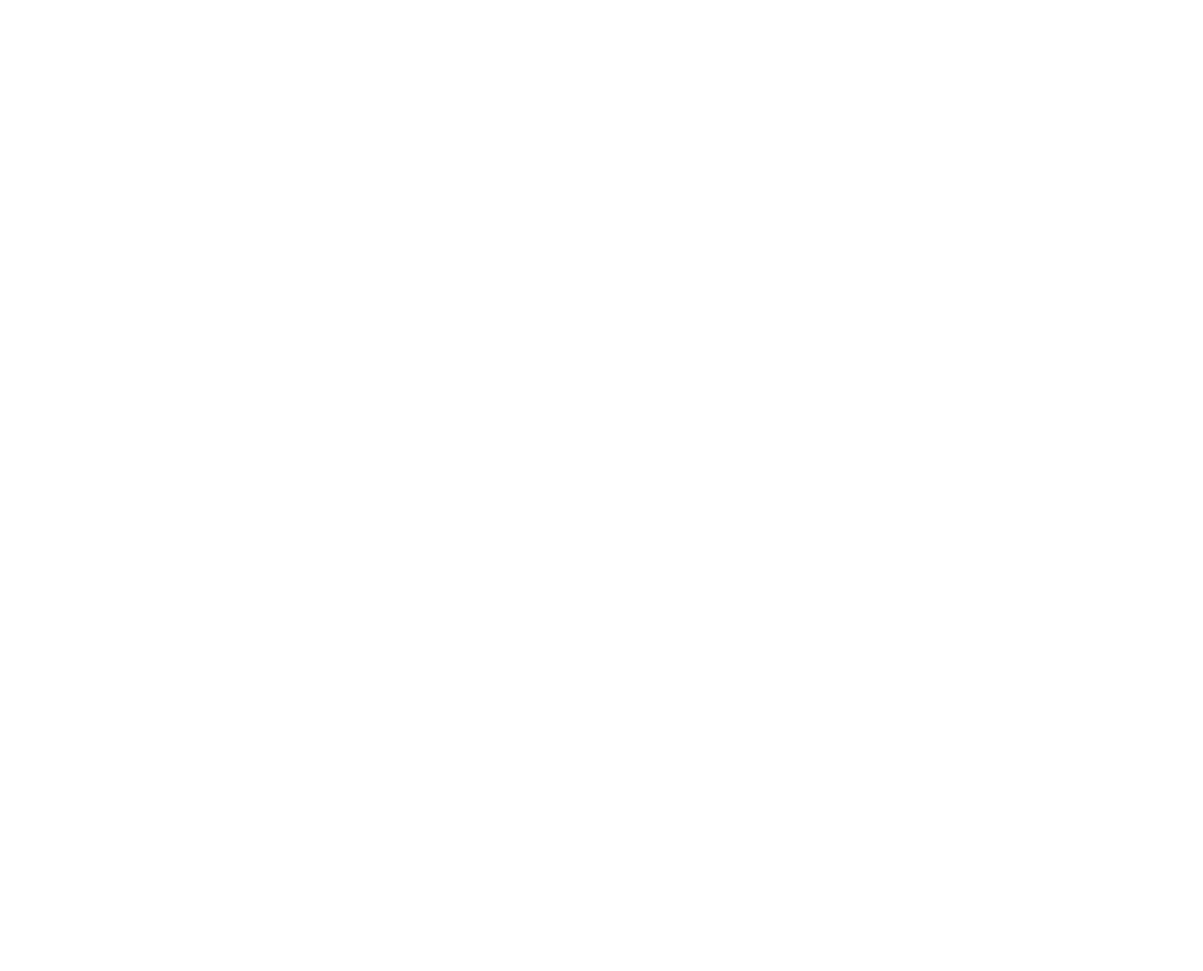
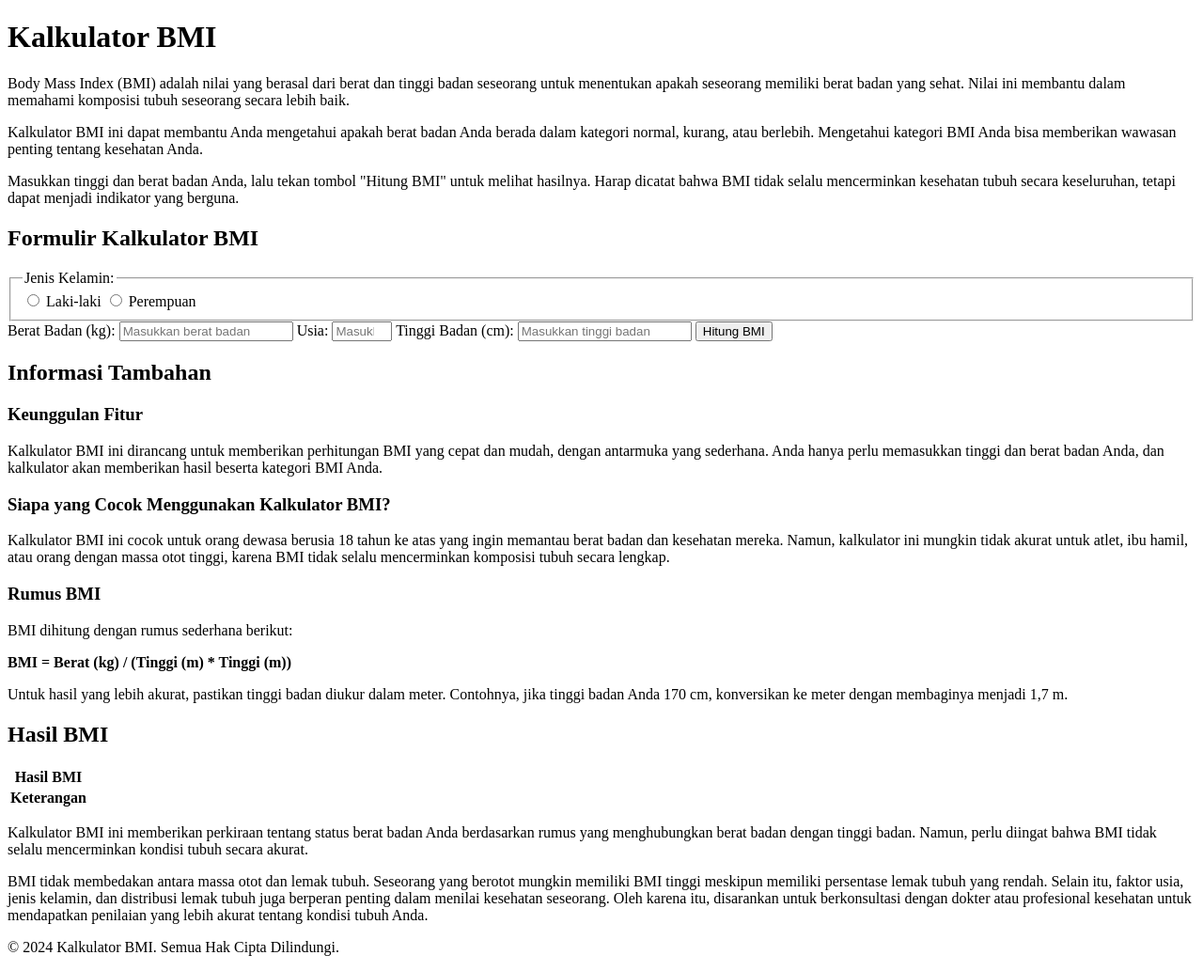
Before and after one commit to revou-fundamental-course/28-oct-24-Manasciel1, a plain HTML site: page index.html in a window 1280 px wide. Shown: the whole page at 94% size. Before the commit the page ends 800 px from the top, so only its background shows below. Drawn offline with Linux system fonts and the light colour scheme.

Commit message:
Add files via upload

```diff
--- a/index.html
+++ b/index.html
@@ -1,11 +1,125 @@
 <!DOCTYPE html>
 <html lang="en">
+
 <head>
     <meta charset="UTF-8">
     <meta name="viewport" content="width=device-width, initial-scale=1.0">
-    <title>Document</title>
+    <title>BMI Calculator</title>
+    <link rel="stylesheet" href="">
 </head>
+
 <body>
 
+    <header>
+        <h1>Kalkulator BMI</h1>
+        <p>Body Mass Index (BMI) adalah nilai yang berasal dari berat dan tinggi badan seseorang untuk menentukan apakah
+            seseorang memiliki berat badan yang sehat. Nilai ini membantu dalam memahami komposisi tubuh seseorang
+            secara lebih baik.</p>
+        <p>Kalkulator BMI ini dapat membantu Anda mengetahui apakah berat badan Anda berada dalam kategori normal,
+            kurang, atau berlebih. Mengetahui kategori BMI Anda bisa memberikan wawasan penting tentang kesehatan Anda.
+        </p>
+        <p>Masukkan tinggi dan berat badan Anda, lalu tekan tombol "Hitung BMI" untuk melihat hasilnya. Harap dicatat
+            bahwa BMI tidak selalu mencerminkan kesehatan tubuh secara keseluruhan, tetapi dapat menjadi indikator yang
+            berguna.</p>
+    </header>
+
+    <main>
+        <!-- Section Kalkulator -->
+        <section aria-labelledby="bmi-calculator">
+            <h2 id="bmi-calculator">Formulir Kalkulator BMI</h2>
+            <form id="bmi-form">
+                <fieldset>
+                    <legend>Jenis Kelamin:</legend>
+                    <label>
+                        <input type="radio" name="gender" value="male" required>
+                        Laki-laki
+                    </label>
+                    <label>
+                        <input type="radio" name="gender" value="female" required>
+                        Perempuan
+                    </label>
+                </fieldset>
+
+                <label for="weight">Berat Badan (kg):</label>
+                <input type="number" id="weight" name="weight" placeholder="Masukkan berat badan" required>
+
+                <label for="age">Usia:</label>
+                <input type="number" id="age" name="age" placeholder="Masukkan usia Anda" min="1" max="120" required>
+
+                <label for="height">Tinggi Badan (cm):</label>
+                <input type="number" id="height" name="height" placeholder="Masukkan tinggi badan" required>
+
+                <button type="button" id="calculate-btn">Hitung BMI</button>
+            </form>
+        </section>
+
+        <!-- Section Keterangan -->
+        <section aria-labelledby="bmi-info">
+            <h2 id="bmi-info">Informasi Tambahan</h2>
+
+            <article>
+                <h3>Keunggulan Fitur</h3>
+                <p>Kalkulator BMI ini dirancang untuk memberikan perhitungan BMI yang cepat dan mudah, dengan antarmuka
+                    yang sederhana. Anda hanya perlu memasukkan tinggi dan berat badan Anda, dan kalkulator akan
+                    memberikan hasil beserta kategori BMI Anda.</p>
+            </article>
+
+            <article>
+                <h3>Siapa yang Cocok Menggunakan Kalkulator BMI?</h3>
+                <p>Kalkulator BMI ini cocok untuk orang dewasa berusia 18 tahun ke atas yang ingin memantau berat badan
+                    dan kesehatan mereka. Namun, kalkulator ini mungkin tidak akurat untuk atlet, ibu hamil, atau orang
+                    dengan massa otot tinggi, karena BMI tidak selalu mencerminkan komposisi tubuh secara lengkap.</p>
+            </article>
+
+            <article>
+                <h3>Rumus BMI</h3>
+                <p>BMI dihitung dengan rumus sederhana berikut:</p>
+                <p><strong>BMI = Berat (kg) / (Tinggi (m) * Tinggi (m))</strong></p>
+                <p>Untuk hasil yang lebih akurat, pastikan tinggi badan diukur dalam meter. Contohnya, jika tinggi badan
+                    Anda 170 cm, konversikan ke meter dengan membaginya menjadi 1,7 m.</p>
+            </article>
+        </section>
+
+        <section aria-labelledby="bmi-result" id="bmi-result">
+            <h2 id="bmi-result">Hasil BMI</h2>
+            <table>
+                <tr>
+                    <th>Hasil BMI</th>
+                    <td id="result"></td> <!-- Tempat hasil BMI akan ditampilkan -->
+                </tr>
+                <tr>
+                    <th>Keterangan</th>
+                    <td id="detailed-result"></td> <!-- Keterangan hasil BMI lebih mendalam -->
+                </tr>
+            </table>
+        </section>
+
+        <section id="accuracy-explanation">
+            <p>
+                Kalkulator BMI ini memberikan perkiraan tentang status berat badan Anda berdasarkan rumus yang
+                menghubungkan
+                berat badan dengan tinggi badan. Namun, perlu diingat bahwa BMI tidak selalu mencerminkan kondisi tubuh
+                secara
+                akurat.
+            </p>
+            <p>
+                BMI tidak membedakan antara massa otot dan lemak tubuh. Seseorang yang berotot mungkin memiliki BMI
+                tinggi
+                meskipun memiliki persentase lemak tubuh yang rendah. Selain itu, faktor usia, jenis kelamin, dan
+                distribusi
+                lemak tubuh juga berperan penting dalam menilai kesehatan seseorang. Oleh karena itu, disarankan untuk
+                berkonsultasi dengan dokter atau profesional kesehatan untuk mendapatkan penilaian yang lebih akurat
+                tentang
+                kondisi tubuh Anda.
+            </p>
+        </section>
+    </main>
+
+    <footer>
+        <p>&copy; 2024 Kalkulator BMI. Semua Hak Cipta Dilindungi.</p>
+    </footer>
+
+    <script src="js\script.js"></script>
 </body>
+
 </html>
```
